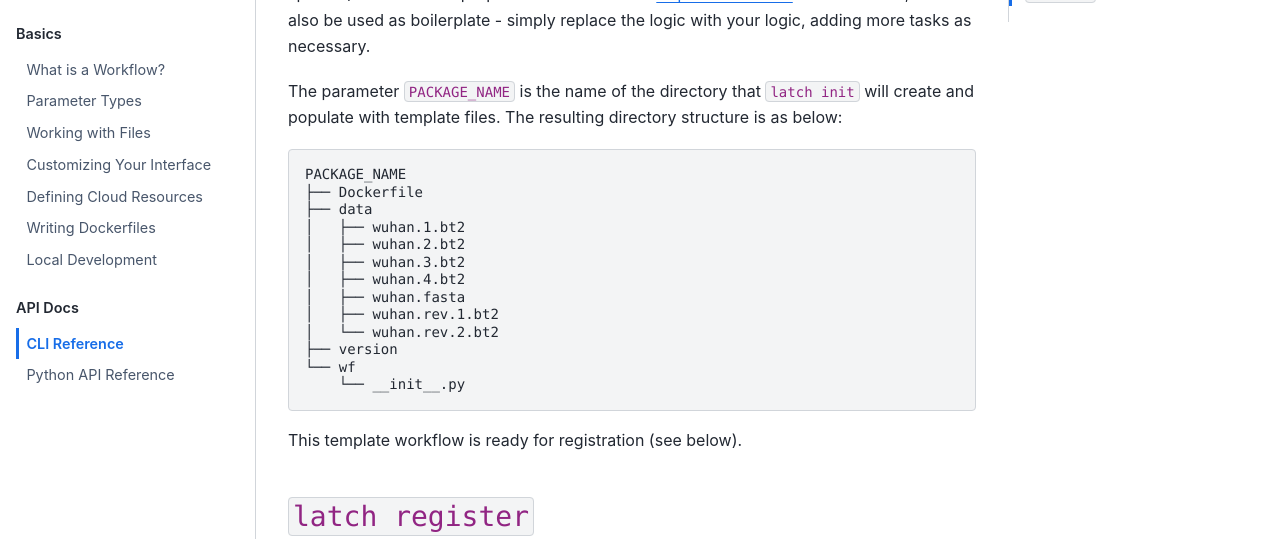
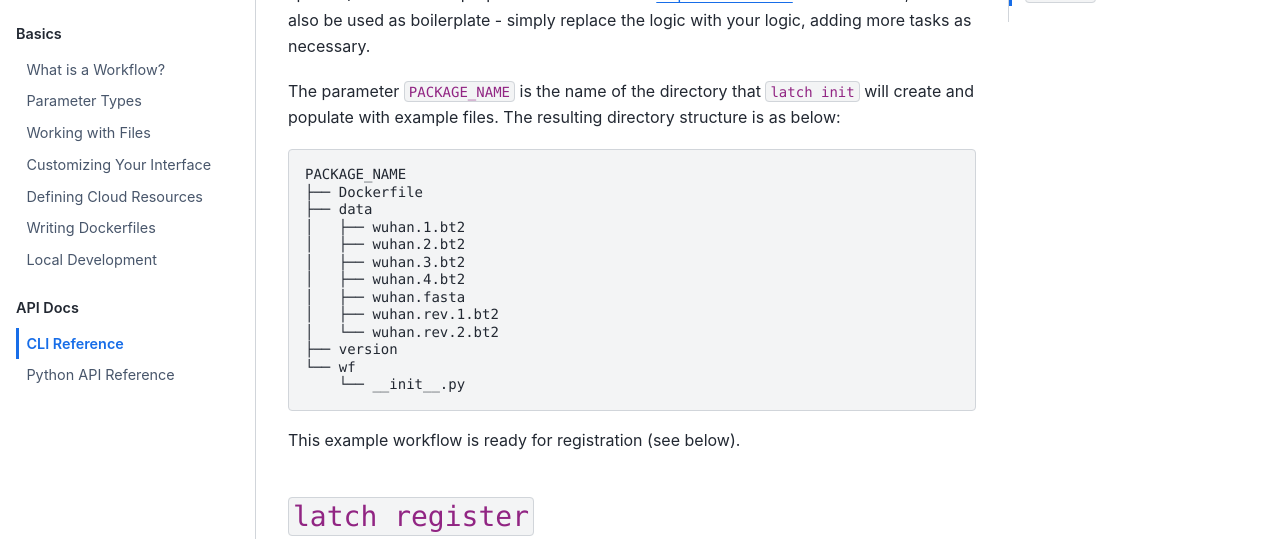
Before and after one commit to latchbio/latch, a Sphinx documentation site: the page built from docs/source/subcommands.md, in a window 1280 px wide and 900 px high. Shown: the part 347-886 px from the top of the window. Built offline with Sphinx 7.4.7 and the Sphinx Book theme 1.1.4, drawn with Linux system fonts in a browser that asks for light colours.

Commit message:
fix: template->example

````diff
--- a/docs/source/subcommands.md
+++ b/docs/source/subcommands.md
@@ -10,7 +10,7 @@ $ latch init PACKAGE_NAME
 
 This command can be used to generate an example workflow ([this workflow](https://genomebiology.biomedcentral.com/track/pdf/10.1186/gb-2009-10-3-r25.pdf), to be specific) for reference purposes. It has all of the [required elements](basics/what_is_a_workflow.md) for a workflow, and can also be used as boilerplate - simply replace the logic with your logic, adding more tasks as necessary.
 
-The parameter `PACKAGE_NAME` is the name of the directory that `latch init` will create and populate with template files. The resulting directory structure is as below:
+The parameter `PACKAGE_NAME` is the name of the directory that `latch init` will create and populate with example files. The resulting directory structure is as below:
 
 ```text
 PACKAGE_NAME
@@ -28,7 +28,7 @@ PACKAGE_NAME
     └── __init__.py
 ```
 
-This template workflow is ready for registration (see below).
+This example workflow is ready for registration (see below).
 
 ## `latch register`
 
````
